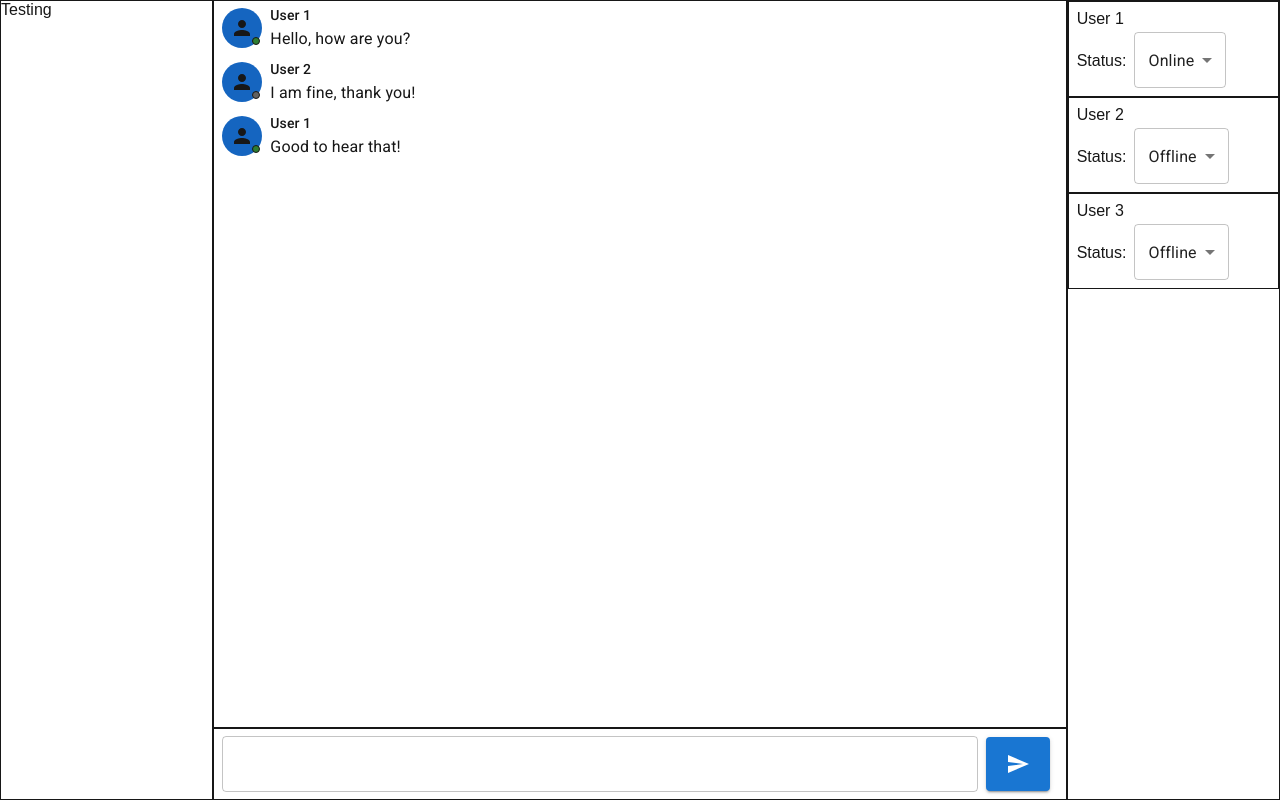
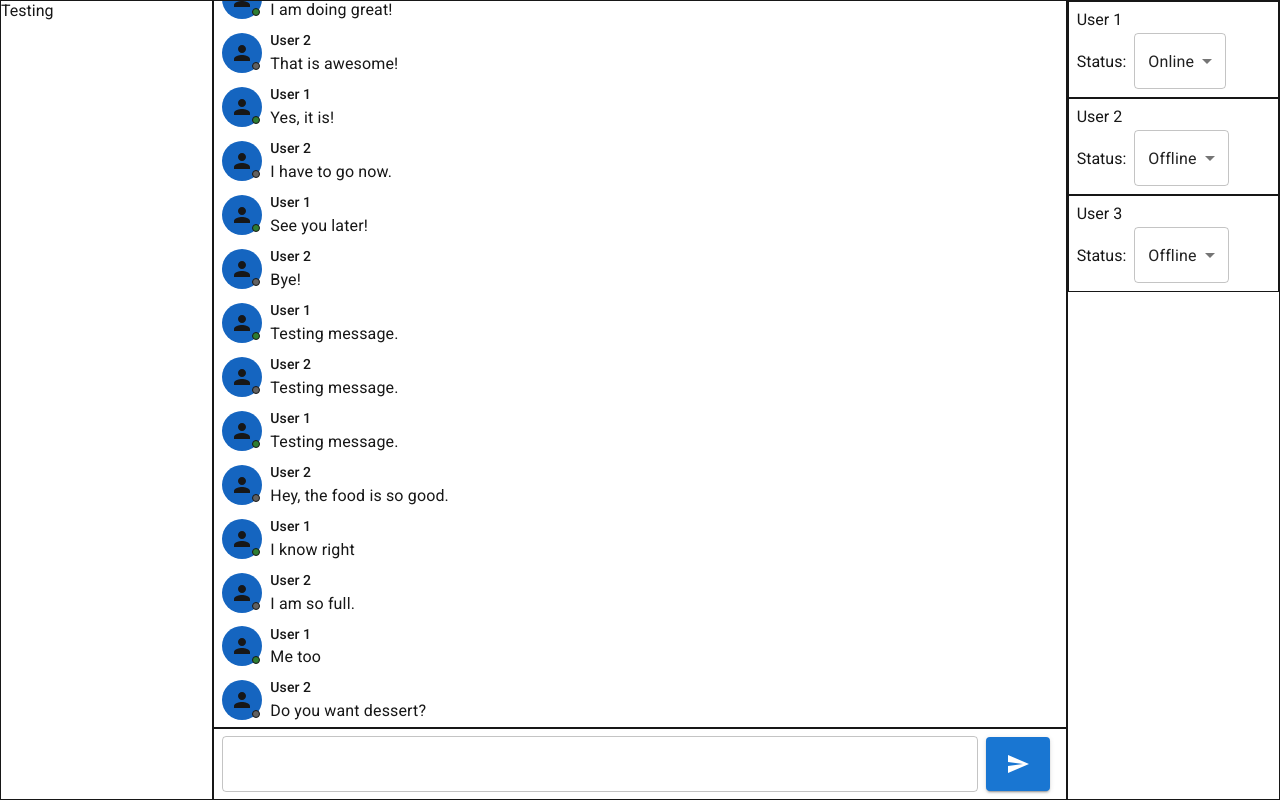
Before and after one commit to toy9986619/chatroom-performance-example, a Next.js app: page / in a window 1280 px wide. Built offline with nearby package versions, Linux system fonts and the light colour scheme.

Commit message:
feat: add basic chatroom message data integration

```diff
--- a/app/Chatroom.js
+++ b/app/Chatroom.js
@@ -1,19 +1,44 @@
+'use client';
+
+import { useState, useCallback, useRef } from 'react';
 import { Box } from '@mui/material';
 
 import MessageContainer from './MessageContainer';
 import InputBar from './InputBar';
+import { messageList } from '@/mockData/chatroomMessage';
 
-const Chatroom = () => {
+const Chatroom = (props) => {
+  const { roomId } = props;
+
+  const [messages, setMessages] = useState(() => {
+    return messageList.filter((message) => message.chatroomId === roomId);
+  });
+  const messageContainerRef = useRef(null);
+
+  const handleSend = useCallback((message) => {
+    setMessages((prevMessages) => {
+      const newMessage = {
+        id: prevMessages.length + 1,
+        chatroomId: roomId,
+        message,
+        userId: 'userId1',
+        createAt: new Date().toISOString(),
+      };
+      return [...prevMessages, newMessage];
+    });
+  }, [roomId]);
+
   return (
     <Box height="100%" display="flex" flexDirection="column" minHeight={0}>
       <Box flex={1} minHeight={0} border="1px solid">
         <MessageContainer
           key="roomId1"
-          roomId="roomId1"
+          messages={messages}
+          ref={messageContainerRef}
         />
       </Box>
       <Box height={72} border="1px solid">
-        <InputBar />
+        <InputBar onSend={handleSend} />
       </Box>
     </Box>
   );
--- a/app/InputBar.js
+++ b/app/InputBar.js
@@ -1,9 +1,28 @@
 'use client';
 
+import { useState, useCallback } from 'react';
 import { Box, Button, TextField } from '@mui/material';
 import SendIcon from '@mui/icons-material/Send';
 
-const InputBar = () => {
+const InputBar = (props) => {
+  const { onSend = () => { } } = props;
+  const [message, setMessage] = useState('');
+
+  const handleInputChange = useCallback((event) => {
+    setMessage(event.target.value);
+  }, []);
+
+  const handleSend = useCallback(() => {
+    onSend(message);
+    setMessage('');
+  }, [message, onSend]);
+
+  const handleInputKeyDown = useCallback((event) => {
+    if (event.key === 'Enter') {
+      handleSend();
+    }
+  }, [handleSend]);
+
   return (
     <Box display="flex" height="100%" alignItems="center" padding={(theme) => theme.spacing(1)}>
       <Box flex={1} minHeight={0}>
@@ -11,10 +30,15 @@ const InputBar = () => {
           id="message"
           variant="outlined"
           fullWidth
+          value={message}
+          onChange={handleInputChange}
+          onKeyDown={handleInputKeyDown}
+          autoComplete="off"
+          type="text"
         />
       </Box>
       <Box margin={(theme) => theme.spacing(0, 1)} height="100%">
-        <Button variant="contained" sx={{ height: '100%' }}>
+        <Button variant="contained" sx={{ height: '100%' }} onClick={handleSend}>
           <SendIcon />
         </Button>
       </Box>
--- a/app/MessageContainer.js
+++ b/app/MessageContainer.js
@@ -1,15 +1,30 @@
+'use client';
+
+import { useRef, useEffect, useMemo } from 'react';
 import { Box } from '@mui/material';
 
 import MessageItem from './MessageItem';
-import { messageList } from '@/mockData/chatroomMessage';
 
 const MessageContainer = (props) => {
-  const { roomId } = props;
+  const { messages } = props;
 
-  const messages = messageList.filter((message) => message.chatroomId === roomId);
+  const messageSectionRef = useRef(null);
+  const initLastMessageRef = useRef(messages[messages.length - 1]);
+
+  const lastMessage = useMemo(() => messages[messages.length - 1], [messages]);
+
+  useEffect(() => {
+    messageSectionRef.current.scrollTop = messageSectionRef.current.scrollHeight;
+  }, []);
+
+  useEffect(() => {
+    if (initLastMessageRef.current !== lastMessage) {
+      messageSectionRef.current.scrollTop = messageSectionRef.current.scrollHeight;
+    }
+  }, [lastMessage]);
 
   return (
-    <Box>
+    <Box height="100%" sx={{ overflowY: "scroll" }} ref={messageSectionRef}>
       {messages.map((messageItem) => (
         <MessageItem
           key={messageItem.id}
@@ -17,6 +32,7 @@ const MessageContainer = (props) => {
           senderId={messageItem.userId}
         />
       ))}
+
     </Box>
   );
 };
--- a/app/globals.css
+++ b/app/globals.css
@@ -19,7 +19,7 @@ body {
 body {
   color: var(--foreground);
   background: var(--background);
-  font-family: Arial, Helvetica, sans-serif;
+  font-family: "Roboto", Arial, Helvetica, sans-serif;
   -webkit-font-smoothing: antialiased;
   -moz-osx-font-smoothing: grayscale;
 }
--- a/app/page.js
+++ b/app/page.js
@@ -11,7 +11,7 @@ export default function Home() {
   );
 
   const chatroom = (
-    <Chatroom />
+    <Chatroom roomId="roomId1" key="roomId1" />
   );
 
   const userList = (
--- a/mockData/chatroomMessage.js
+++ b/mockData/chatroomMessage.js
@@ -4,20 +4,125 @@ export const messageList = [
     chatroomId: 'roomId1',
     userId: 'userId1',
     message: 'Hello, how are you?',
-    createdAt: '2020-07 - 01T10: 00: 00.000Z',
+    createdAt: '2020-07-01T10:00:00.000Z',
   },
   {
     id: 'messageId2',
     chatroomId: 'roomId1',
     userId: 'userId2',
     message: 'I am fine, thank you!',
-    createdAt: '2020-07 - 01T10: 01: 00.000Z',
+    createdAt: '2020-07-01T10:01:00.000Z',
   },
   {
     id: 'messageId3',
     chatroomId: 'roomId1',
     userId: 'userId1',
     message: 'Good to hear that!',
-    createdAt: '2020-07 - 01T10: 02: 00.000Z',
+    createdAt: '2020-07-01T10:02:00.000Z',
+  },
+  {
+    id: 'messageId4',
+    chatroomId: 'roomId1',
+    userId: 'userId2',
+    message: 'How about you?',
+    createdAt: '2020-07-01T10:03:00.000Z',
+  },
+  {
+    id: 'messageId5',
+    chatroomId: 'roomId1',
+    userId: 'userId1',
+    message: 'I am doing great!',
+    createdAt: '2020-07-01T10:04:00.000Z',
+  },
+  {
+    id: 'messageId6',
+    chatroomId: 'roomId1',
+    userId: 'userId2',
+    message: 'That is awesome!',
+    createdAt: '2020-07-01T10:05:00.000Z',
+  },
+  {
+    id: 'messageId7',
+    chatroomId: 'roomId1',
+    userId: 'userId1',
+    message: 'Yes, it is!',
+    createdAt: '2020-07-01T10:06:00.000Z',
+  },
+  {
+    id: 'messageId8',
+    chatroomId: 'roomId1',
+    userId: 'userId2',
+    message: 'I have to go now.',
+    createdAt: '2020-07-01T10:07:00.000Z',
+  },
+  {
+    id: 'messageId9',
+    chatroomId: 'roomId1',
+    userId: 'userId1',
+    message: 'See you later!',
+    createdAt: '2020-07-01T10:08:00.000Z',
+  },
+  {
+    id: 'messageId10',
+    chatroomId: 'roomId1',
+    userId: 'userId2',
+    message: 'Bye!',
+    createdAt: '2020-07-01T10:09:00.000Z',
+  },
+  {
+    id: 'messageId11',
+    chatroomId: 'roomId1',
+    userId: 'userId1',
+    message: 'Testing message.',
+    createdAt: '2020-07-01T10:10:00.000Z',
+  },
+  {
+    id: 'messageId12',
+    chatroomId: 'roomId1',
+    userId: 'userId2',
+    message: 'Testing message.',
+    createdAt: '2020-07-01T10:11:00.000Z',
+  },
+  {
+    id: 'messageId13',
+    chatroomId: 'roomId1',
+    userId: 'userId1',
+    message: 'Testing message.',
+    createdAt: '2020-07-01T10:12:00.000Z',
+  },
+  {
+    id: 'messageId14',
+    chatroomId: 'roomId1',
+    userId: 'userId2',
+    message: 'Hey, the food is so good.',
+    createdAt: '2020-07-01T10:13:00.000Z',
+  },
+  {
+    id: 'messageId15',
+    chatroomId: 'roomId1',
+    userId: 'userId1',
+    message: 'I know right',
+    createdAt: '2020-07-01T10:14:00.000Z',
+  },
+  {
+    id: 'messageId16',
+    chatroomId: 'roomId1',
+    userId: 'userId2',
+    message: 'I am so full.',
+    createdAt: '2020-07-01T10:15:00.000Z',
+  },
+  {
+    id: 'messageId17',
+    chatroomId: 'roomId1',
+    userId: 'userId1',
+    message: 'Me too',
+    createdAt: '2020-07-01T10:16:00.000Z',
+  },
+  {
+    id: 'messageId18',
+    chatroomId: 'roomId1',
+    userId: 'userId2',
+    message: 'Do you want dessert?',
+    createdAt: '2020-07-01T10:17:00.000Z',
   },
 ];
```
Also changed, not shown: app/page.module.css (deleted, +0 -168 lines).
